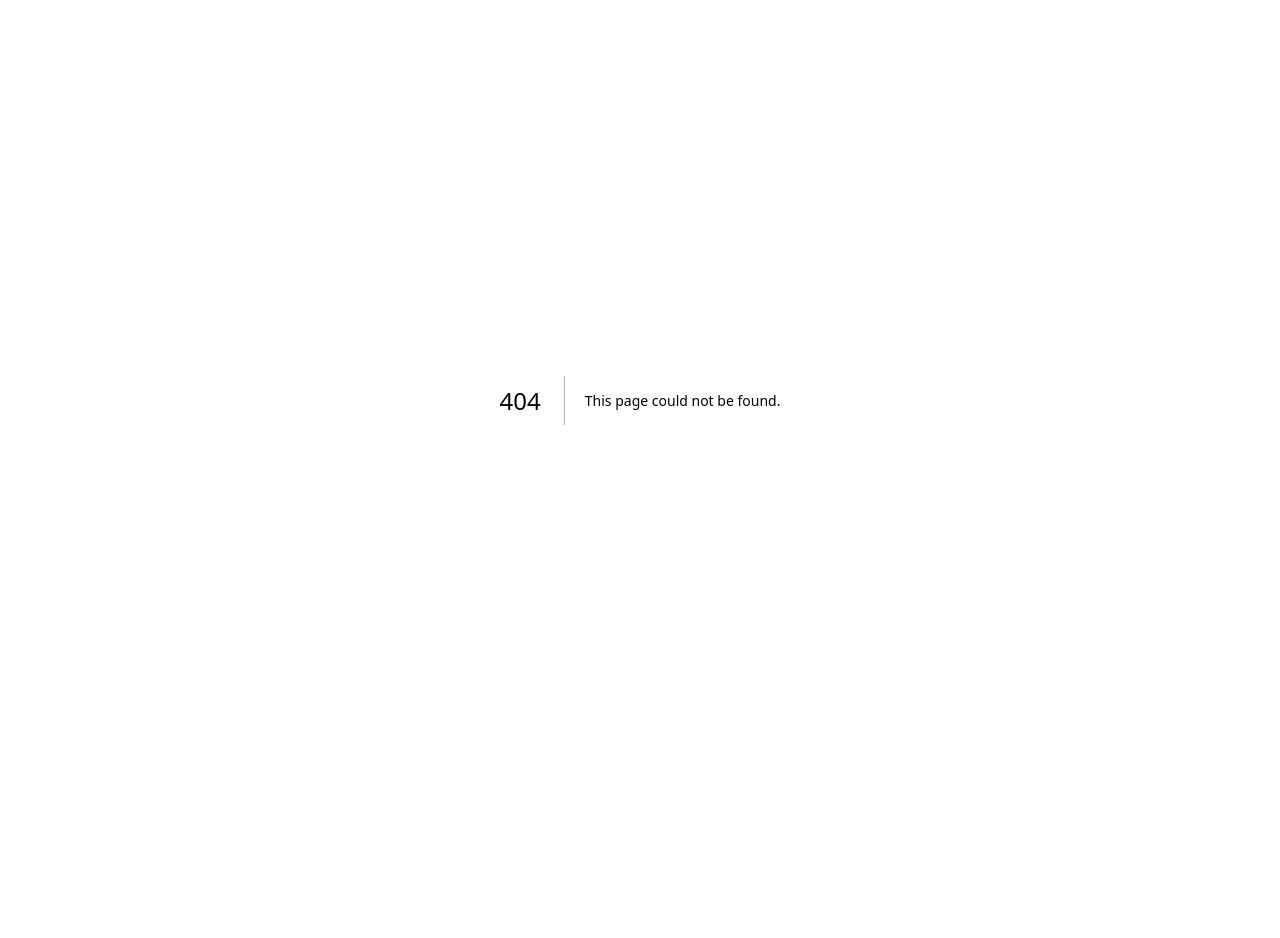
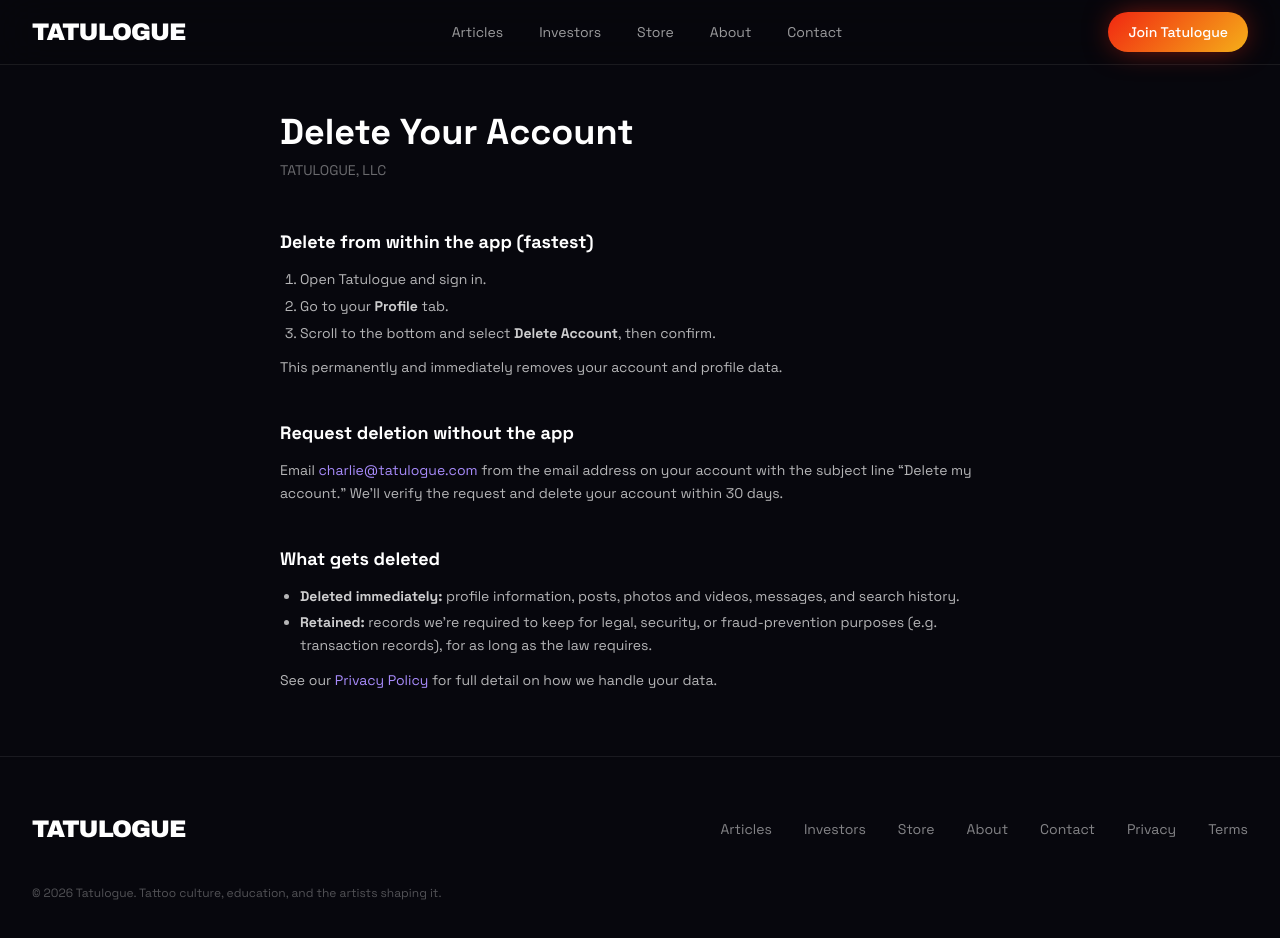
Before and after one commit to markdupuis/tatulogue-web, a Next.js app: page /delete-account in a window 1280 px wide. Before the commit this address had no page. Shown: the top 938 px of the page. Before the commit the page ends 800 px from the top, so only its background shows below. Built offline with nearby package versions, Linux system fonts and the light colour scheme.

Commit message:
feat: add /delete-account page for Google Play data safety requirement

```diff
--- /dev/null
+++ b/app/delete-account/page.tsx
@@ -0,0 +1,106 @@
+import type { Metadata } from 'next';
+import Link from 'next/link';
+
+export const metadata: Metadata = {
+  title: 'Delete Your Account | Tatulogue',
+  description: 'How to request deletion of your Tatulogue account and data.',
+};
+
+export default function DeleteAccountPage() {
+  return (
+    <main className="min-h-screen bg-[#07070d] text-white antialiased font-body">
+      <link
+        href="https://fonts.googleapis.com/css2?family=Archivo:ital,wght@0,300;0,600;0,800;0,900;1,800&family=Space+Grotesk:wght@300;400;500;700&display=swap"
+        rel="stylesheet"
+      />
+      <style>{`
+        .font-display { font-family: 'Archivo', system-ui, sans-serif; }
+        .font-body { font-family: 'Space Grotesk', system-ui, sans-serif; }
+        .tl-btn-energy { background: linear-gradient(135deg, #F12711, #F5AF19); transition: filter .35s ease; }
+        .tl-btn-energy:hover { filter: brightness(1.08) saturate(1.1); }
+      `}</style>
+
+      <header className="fixed top-0 inset-x-0 z-50">
+        <div className="backdrop-blur-xl bg-[#07070d]/60 border-b border-white/[0.08]">
+          <nav className="max-w-7xl mx-auto px-5 sm:px-8 h-16 flex items-center justify-between">
+            <Link href="/" className="font-display font-black tracking-[-0.04em] text-xl sm:text-2xl">TATULOGUE</Link>
+            <div className="hidden md:flex items-center gap-9 text-sm text-white/60">
+              <Link href="/blog" className="hover:text-white transition-colors">Articles</Link>
+              <Link href="/investors" className="hover:text-white transition-colors">Investors</Link>
+              <Link href="/store" className="hover:text-white transition-colors">Store</Link>
+              <Link href="/about" className="hover:text-white transition-colors">About</Link>
+              <Link href="/contact" className="hover:text-white transition-colors">Contact</Link>
+            </div>
+            <a
+              href="https://app.tatulogue.com"
+              className="tl-btn-energy rounded-full px-5 py-2.5 text-sm font-medium text-white shadow-[0_0_30px_-6px_rgba(241,39,17,0.7)]"
+            >
+              Join Tatulogue
+            </a>
+          </nav>
+        </div>
+      </header>
+
+      <div className="max-w-3xl mx-auto px-6 pt-28 pb-16">
+        <h1 className="text-4xl font-black mb-2">Delete Your Account</h1>
+        <p className="text-white/40 text-sm mb-12">TATULOGUE, LLC</p>
+
+        <div className="space-y-10 text-white/70 leading-relaxed text-sm">
+          <Section title="Delete from within the app (fastest)">
+            <ol className="list-decimal pl-5 space-y-1">
+              <li>Open Tatulogue and sign in.</li>
+              <li>Go to your <strong className="text-white/80">Profile</strong> tab.</li>
+              <li>Scroll to the bottom and select <strong className="text-white/80">Delete Account</strong>, then confirm.</li>
+            </ol>
+            <p>This permanently and immediately removes your account and profile data.</p>
+          </Section>
+
+          <Section title="Request deletion without the app">
+            <p>
+              Email <a href="mailto:charlie@tatulogue.com" className="text-violet-400 hover:text-violet-300">charlie@tatulogue.com</a> from
+              the email address on your account with the subject line &ldquo;Delete my account.&rdquo; We'll verify the request and
+              delete your account within 30 days.
+            </p>
+          </Section>
+
+          <Section title="What gets deleted">
+            <ul className="list-disc pl-5 space-y-1">
+              <li><strong className="text-white/80">Deleted immediately:</strong> profile information, posts, photos and videos, messages, and search history.</li>
+              <li><strong className="text-white/80">Retained:</strong> records we're required to keep for legal, security, or fraud-prevention purposes (e.g. transaction records), for as long as the law requires.</li>
+            </ul>
+            <p>See our <Link href="/privacy" className="text-violet-400 hover:text-violet-300">Privacy Policy</Link> for full detail on how we handle your data.</p>
+          </Section>
+        </div>
+      </div>
+
+      <footer className="border-t border-white/[0.08]">
+        <div className="max-w-7xl mx-auto px-5 sm:px-8 py-14">
+          <div className="flex flex-col md:flex-row md:items-center justify-between gap-8">
+            <Link href="/" className="font-display font-black tracking-[-0.04em] text-2xl">TATULOGUE</Link>
+            <nav className="flex flex-wrap gap-x-8 gap-y-3 text-sm text-white/50">
+              <Link href="/blog" className="hover:text-white transition-colors">Articles</Link>
+              <Link href="/investors" className="hover:text-white transition-colors">Investors</Link>
+              <Link href="/store" className="hover:text-white transition-colors">Store</Link>
+              <Link href="/about" className="hover:text-white transition-colors">About</Link>
+              <Link href="/contact" className="hover:text-white transition-colors">Contact</Link>
+              <Link href="/privacy" className="hover:text-white transition-colors">Privacy</Link>
+              <Link href="/terms" className="hover:text-white transition-colors">Terms</Link>
+            </nav>
+          </div>
+          <p className="mt-10 text-xs text-white/30">
+            &copy; 2026 Tatulogue. Tattoo culture, education, and the artists shaping it.
+          </p>
+        </div>
+      </footer>
+    </main>
+  );
+}
+
+function Section({ title, children }: { title: string; children: React.ReactNode }) {
+  return (
+    <div>
+      <h2 className="text-lg font-bold text-white mb-3">{title}</h2>
+      <div className="space-y-3">{children}</div>
+    </div>
+  );
+}
```
Also changed, not shown: 94 other files (tests, documents, lock files or other folders).
